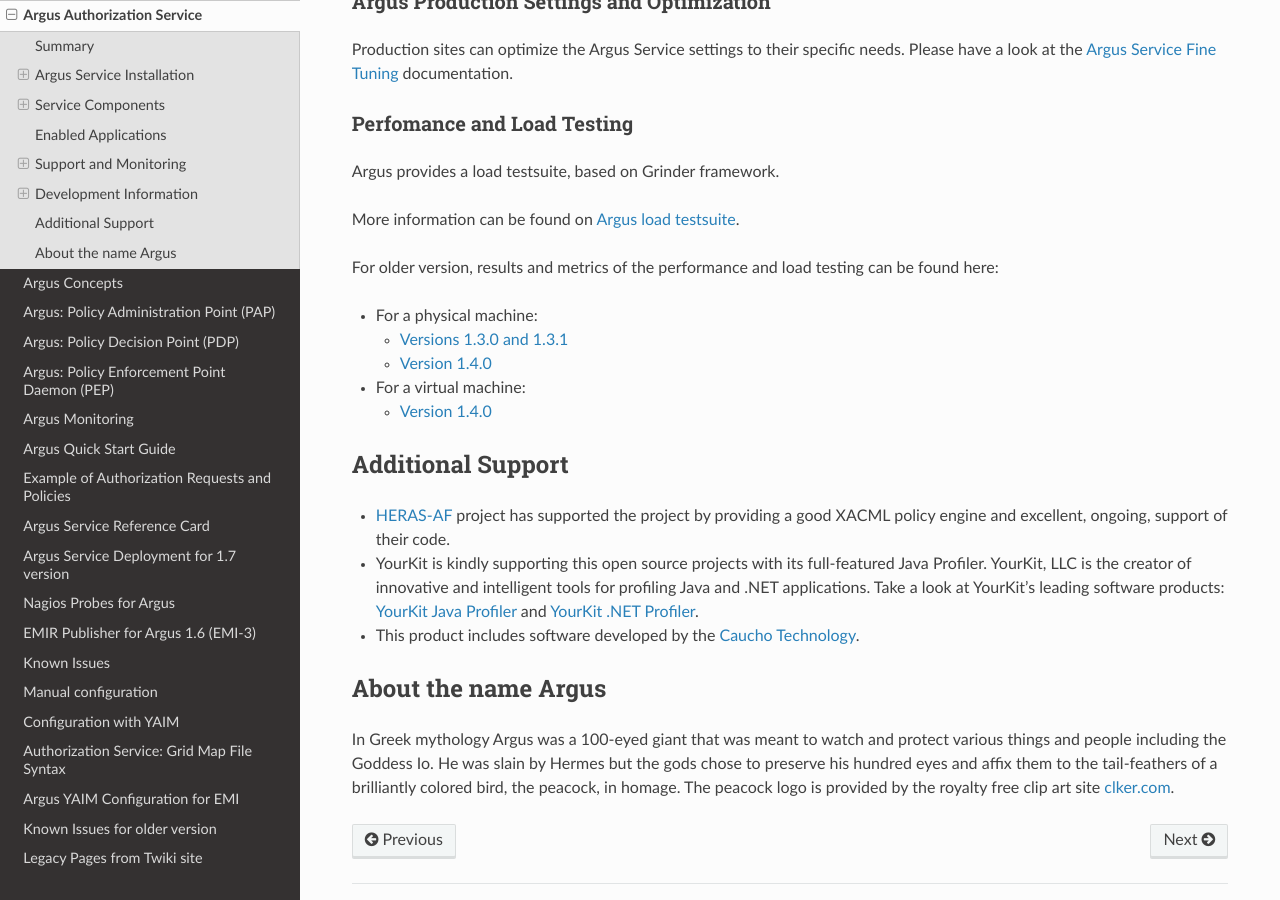
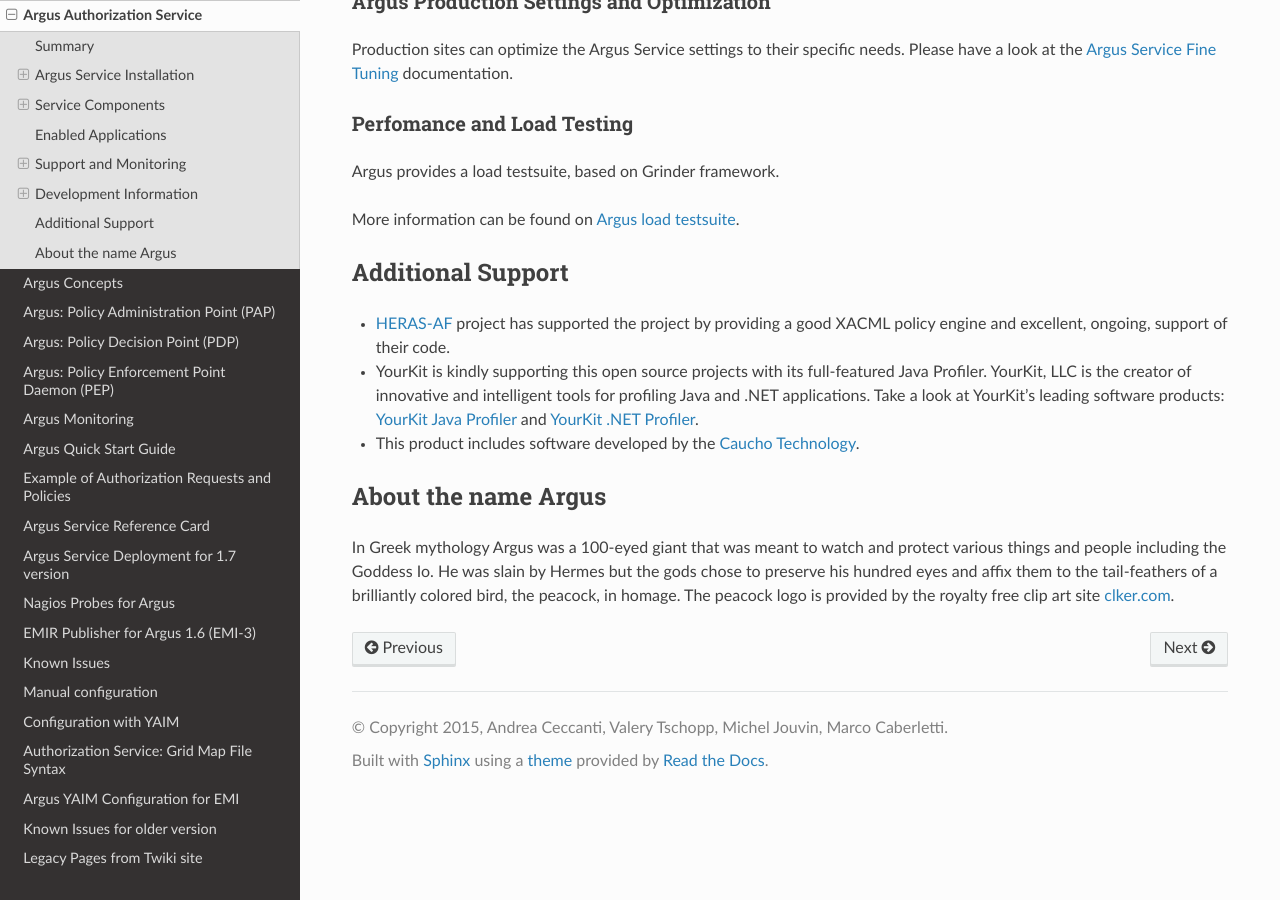
Before and after one commit to argus-authz/argus-documentation, a Sphinx documentation site: the page built from source/argus_introduction.rst, in a window 1280 px wide and 900 px high, scrolled down 4420 px. Built offline with Sphinx 7.4.7 and the Read the Docs theme 2.0.0, drawn with Linux system fonts in a browser that asks for light colours.

Commit message:
Remove reference to old version tests.

```diff
--- a/source/argus_introduction.rst
+++ b/source/argus_introduction.rst
@@ -277,18 +277,6 @@
 More information can be found on `Argus load testsuite <https://github.com/argus-authz/load-testsuite>`__.
 
 
-For older version, results and metrics of the performance and load testing can be found
-here:
-
--  For a physical machine:
-
-   -  :ref:`Versions 1.3.0 and 1.3.1 <argus-testing-summary-130>`
-   -  :ref:`Version 1.4.0 <argus-testing-summary-140>`
-
--  For a virtual machine:
-
-   -  :ref:`Version 1.4.0 <argus-testing-summary-140V>`
-
 Additional Support
 ------------------
 
```
